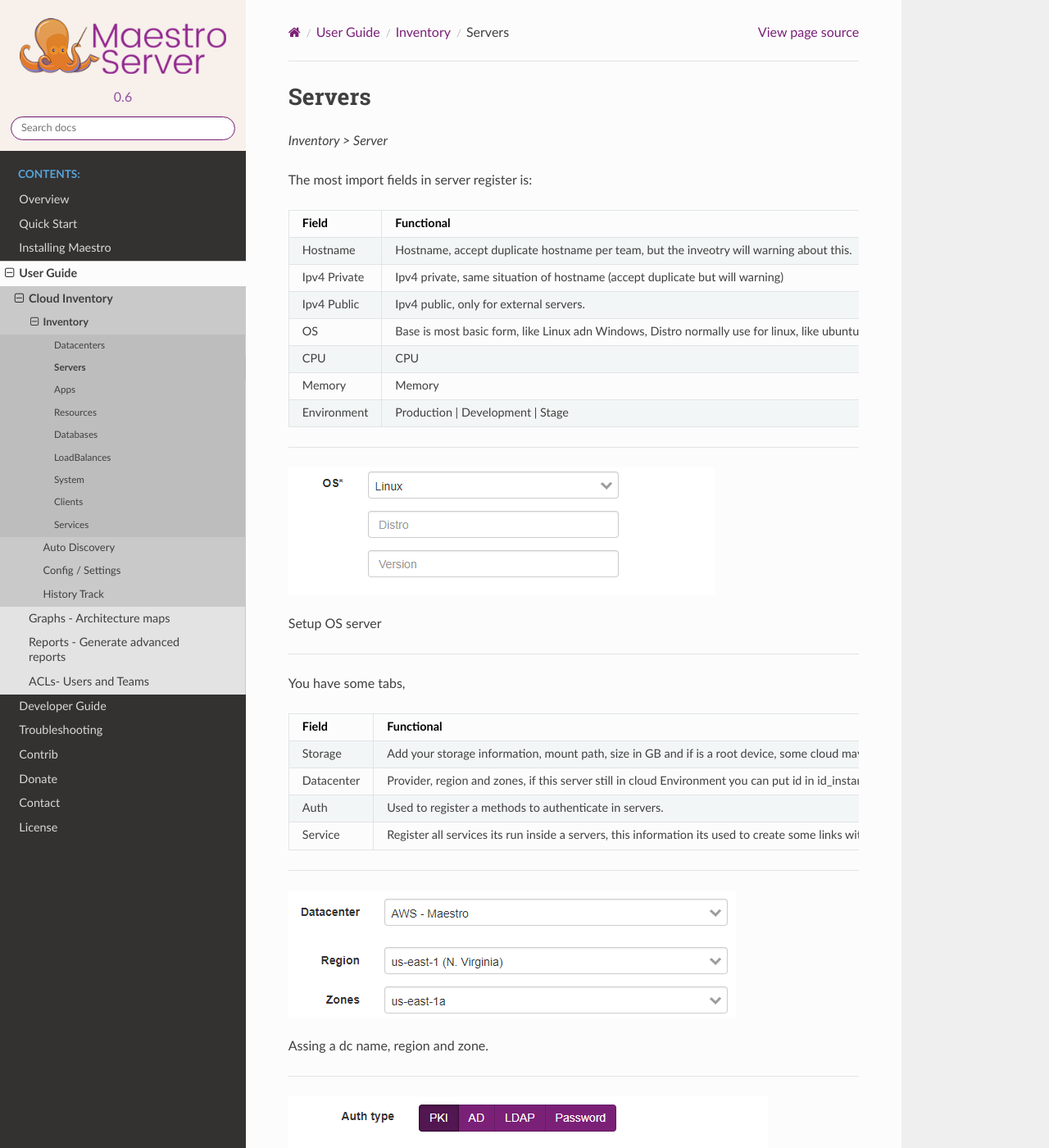
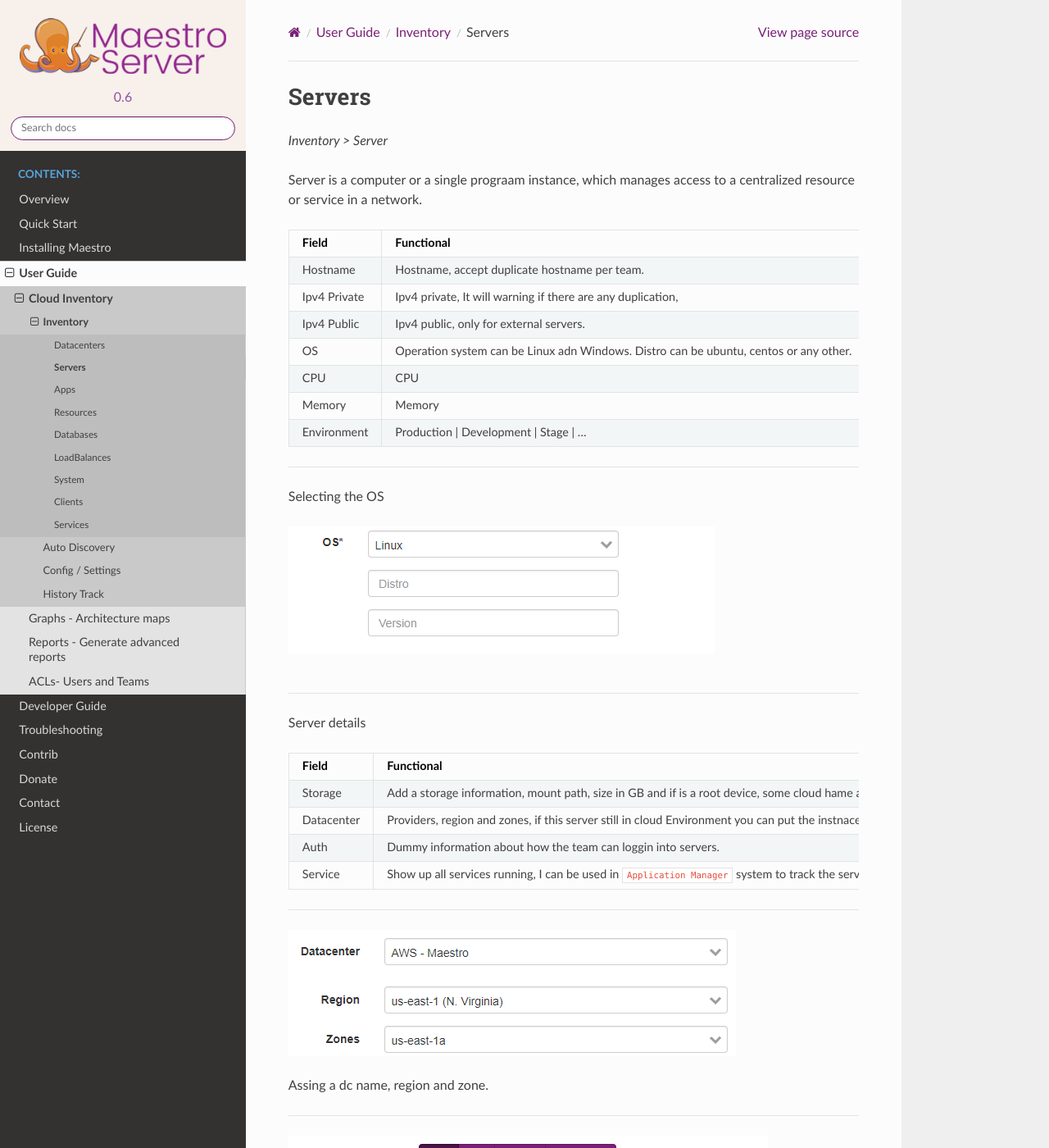
Before and after one commit to maestro-server/webdocs, a Sphinx documentation site: the page built from docs/userguide/cloud_inventory/inventory/servers.rst, in a window 1280 px wide and 1400 px high. Shown: the whole window at 82% size. Built offline with Sphinx 7.4.7 and the Read the Docs theme 2.0.0, drawn with Linux system fonts in a browser that asks for light colours; formulas are drawn with MathJax 3; some of the changed text lies outside the part shown.

Commit message:
Update servers.rst

```diff
--- a/docs/userguide/cloud_inventory/inventory/servers.rst
+++ b/docs/userguide/cloud_inventory/inventory/servers.rst
@@ -2,38 +2,39 @@ Servers
 -------
 `Inventory > Server`
 
-The most import fields in server register is:
+Server is a computer or a single prograam instance, which manages access to a centralized resource or service in a network.
 
 ============ =============================================================================================================================
 Field        Functional
 ============ =============================================================================================================================
-Hostname     Hostname, accept duplicate hostname per team, but the inveotry will warning about this.
-Ipv4 Private Ipv4 private, same situation of hostname (accept duplicate but will warning)
+Hostname     Hostname, accept duplicate hostname per team.
+Ipv4 Private Ipv4 private, It will warning if there are any duplication,
 Ipv4 Public  Ipv4 public, only for external servers.
-OS           Base is most basic form, like Linux adn Windows, Distro normally use for linux, like ubuntu, centos, and version its a number
+OS           Operation system can be Linux adn Windows. Distro can be ubuntu, centos or any other.
 CPU          CPU
 Memory       Memory
-Environment  Production | Development | Stage
+Environment  Production | Development | Stage | ...
 ============ =============================================================================================================================
 
 ------------
 
+Selecting the OS
+
 .. image:: ../../../_static/screen/sv_os.png
    :alt: Maestro Server - Setup OS
 
-Setup OS server
 
 ------------
 
-You have some tabs,
+Server details
 
 ============ ========================================================================================================================================================================================================
 Field        Functional
 ============ ========================================================================================================================================================================================================
-Storage      Add your storage information, mount path, size in GB and if is a root device, some cloud maybe bring news informations.
-Datacenter   Provider, region and zones, if this server still in cloud Environment you can put id in id_instance, will be create a link and Maestro will know if its duplicate when execute a auto discovery servers.
-Auth         Used to register a methods to authenticate in servers.
-Service      Register all services its run inside a servers, this information its used to create some links with applications inventory and used in ``Application Manager`` system.
+Storage      Add a storage information, mount path, size in GB and if is a root device, some cloud hame a specifc data information.
+Datacenter   Providers, region and zones, if this server still in cloud Environment you can put the instnace id on id_instance field. It will be create a relation and Maestro won't duplicate this server.
+Auth         Dummy information about how the team can loggin into servers.
+Service      Show up all services running, I can be used in ``Application Manager`` system to track the service configuration.
 ============ ========================================================================================================================================================================================================
 
 ------------
@@ -48,20 +49,20 @@ Assing a dc name, region and zone.
 .. figure:: ../../../_static/screen/sv_auth.png
    :alt: Maestro Server - Assing service authentication
 
-Register, which mode you can to access and authenticate on server.
+How you can to access and authenticate on that server.
 
 ------------
 
 .. Note::
 
-    Services is a very important field in servers, which this information the system will try to find some relation with applications, for example if you register Oracle Database, and create a database and register a relation between this servers, the system will automatically create a service relation.
+   Services can be a very usefull field, Maestro are able to correlate services installed on servers and applications,as an example, you create a Oracle Database on Databases applications, then you can create a new server and assign this server to the database, Maestro automatically do a service/application bound.
 
 
 .. image:: ../../../_static/screen/sv_service.png
    :alt: Maestro Server - Servers and services
 
 
-Related services running.
+Related services.
 
 ------------
 
@@ -74,26 +75,26 @@ Can be attached or built-in:
 
  - **Attached** are network storage or distributed storage service (ex: NFS)
 
- - **built-in** its hard drive directly on a server (usually premise datacenters).
+ - **built-in** is a hard drive setted, very common on bare metal.
 
-After created you can describe a mount path, file type, size and virtual volumes configuration (if exist).
+After created the volume you will be able to describe awhere the mount path are, which file type, and a virtual volume configuration (LVM).
 
 .. image:: ../../../_static/screen/vol_2.png
    :alt: Maestro Server - LVMs
 
 ------------
 
-**Server Resources**
+**Cloud Server Resources**
 
-Datacenters and servers have some assumption resources, and there are volumes, flavors, images, and networks.
+Volumes, flavors and images were servers resources provide by cloud providers, on top of servers you can create/list those resources.
 
 .. image:: ../../../_static/screen/volumes_p.png
    :alt: Maestro Server - Servers resources
 
 - **Volumes**: List of volumes (ex: EBS, HardDisk)
 
-- **Flavors**: Datacenters information, can be public or private.
+- **Flavors**: Instance flavors.
 
-- **Images**: Images hosted on datacenter, used for virtualization services.
+- **Images**: List of images, it used to build new servers. [As a template]
 
-- **Network**: depends on providers architecture, for example aws have security groups, acls, vpcs and subnets and etc.
+- **Network**: Network provider resources, as an example security groups, acls, vpcs, subnets and etc.
```
